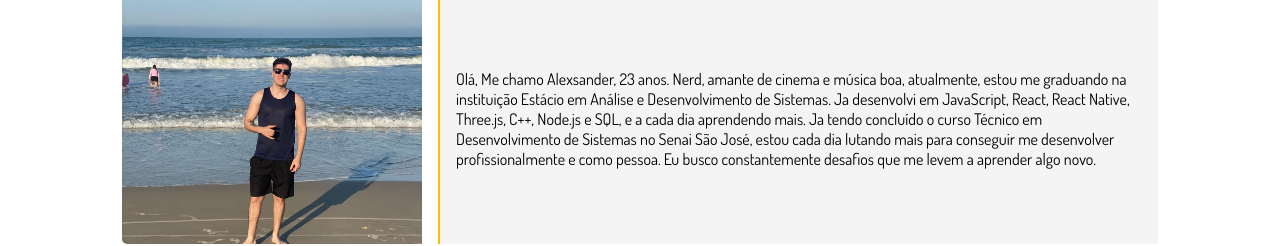
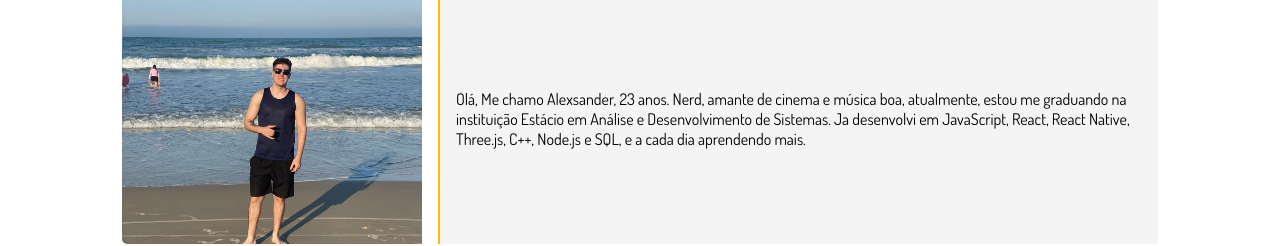
Before and after one commit to AlexsanderMarchi/Portfolio, a React (Vite) app: page / in a window 1280 px wide. Shown: the part 520-766 px from the top of the page. Built offline with nearby package versions, Linux system fonts and the light colour scheme.

Commit message:
style: redone old layout

```diff
--- a/src/components/about.jsx
+++ b/src/components/about.jsx
@@ -21,11 +21,7 @@ function About() {
                 música boa, atualmente, estou me graduando na instituição
                 Estácio em Análise e Desenvolvimento de Sistemas. Ja desenvolvi
                 em JavaScript, React, React Native, Three.js, C++, Node.js e
-                SQL, e a cada dia aprendendo mais. Ja tendo concluído o curso
-                Técnico em Desenvolvimento de Sistemas no Senai São José, estou
-                cada dia lutando mais para conseguir me desenvolver
-                profissionalmente e como pessoa. Eu busco constantemente
-                desafios que me levem a aprender algo novo.
+                SQL, e a cada dia aprendendo mais.
               </p>
             ) : (
               <p>
@@ -34,14 +30,10 @@ function About() {
                 degree in Systems Analysis and Development at Estácio. I have
                 experience developing in JavaScript, React, React Native,
                 Three.js, C++, Node.js e SQL, and I am learning more every day.
-                Having already completed a technical course in Systems
-                Development at Senai Sao Jose, now I'm fighting more day after
-                day to develop myself as a professional and as a person. I
-                constantly seek challenges that lead me to learn something new.
               </p>
             )}
           </div>
-          {/* <div className="bio2">
+          <div className="bio2">
             {!autoTranslation ? (
               <p>
                 Ja tendo concluído o curso Técnico em Desenvolvimento de
@@ -57,8 +49,8 @@ function About() {
                 constantly seek challenges that lead me to learn something new.
               </p>
             )}
-          </div> */}
-          {/* <img src={random} alt="Myself" className="img2" /> */}
+          </div>
+          <img src={random} alt="Myself" className="img2" />
         </div>
       </div>
     </div>
--- a/src/styles/about.css
+++ b/src/styles/about.css
@@ -1,6 +1,5 @@
 #about {
   background: var(--bg-white);
-  /* height: 100vh; */
   border-bottom: 1px solid var(--main-color);
 }
 #about p,
--- a/src/styles/contacts.css
+++ b/src/styles/contacts.css
@@ -19,10 +19,8 @@
 }
 
 .form-container {
-  /* display: grid;
-  grid-template-columns: repeat(2, 1fr); */
-  display: flex;
-  flex-direction: column;
+  display: grid;
+  grid-template-columns: repeat(2, 1fr);
   align-items: center;
 }
 .form-container .contact-form {
@@ -34,8 +32,7 @@
   margin: 0.5rem 0;
 }
 .form-container .contact-form input {
-  /* width: 90%; */
-  width: 50vw;
+  width: 100%;
   padding: 0.2rem 0.5rem;
   font-size: 1.2rem;
 }
@@ -45,8 +42,7 @@
 }
 .form-container .contact-form textarea {
   padding: 0.5rem;
-  /* width: 95%; */
-  width: 50vw;
+  width: 100%;
   height: 85px;
   font-size: 1.2rem;
 }
@@ -70,7 +66,7 @@
   cursor: pointer;
 }
 
-/* @media (max-width: 800px) {
+@media (max-width: 800px) {
   #contacts-form-submission {
     padding: 0 1.1rem;
   }
@@ -84,4 +80,7 @@
   .form-container button {
     grid-column: 1;
   }
-} */
+  .form-container .contact-form textarea {
+    width: 95%;
+  }
+}
--- a/src/styles/footer.css
+++ b/src/styles/footer.css
@@ -27,8 +27,6 @@
 
 .phone {
   display: flex;
-  visibility: hidden;
-  /* here */
 }
 
 @media (max-width: 600px) {
@@ -39,5 +37,3 @@
     flex-direction: column;
   }
 }
-
-/* projetos gap, about second text, phone invisible, contact column, font size e ... */
```
